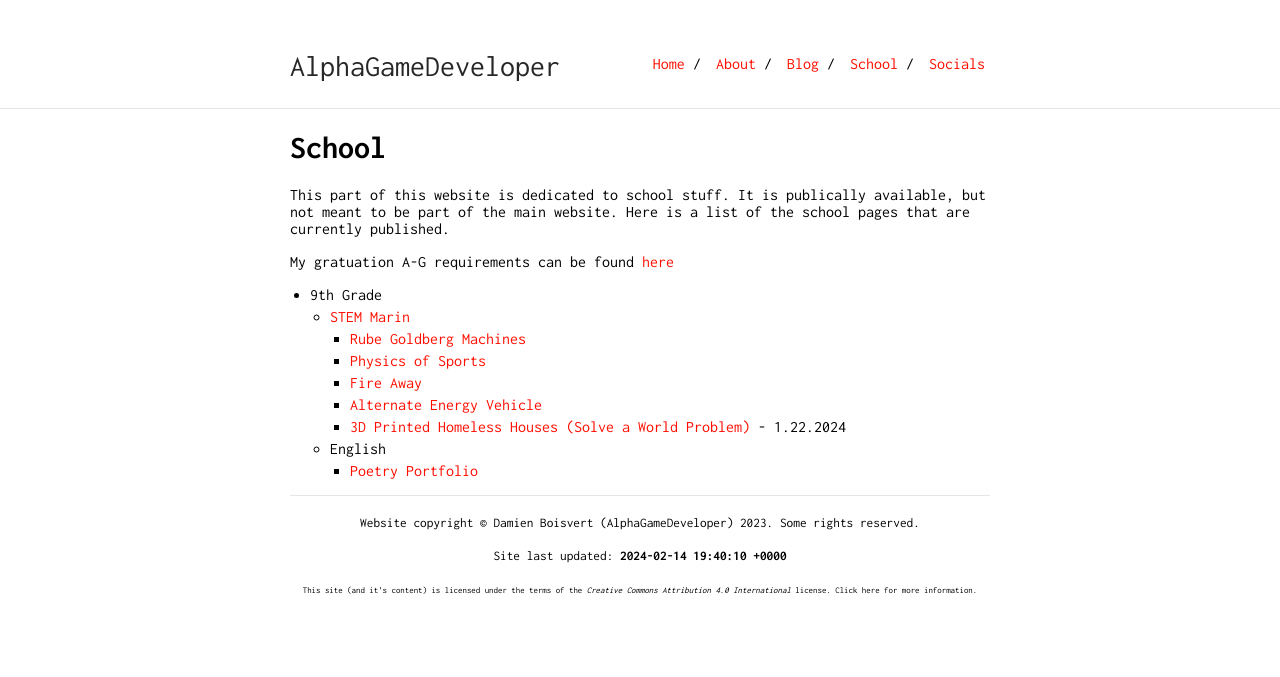
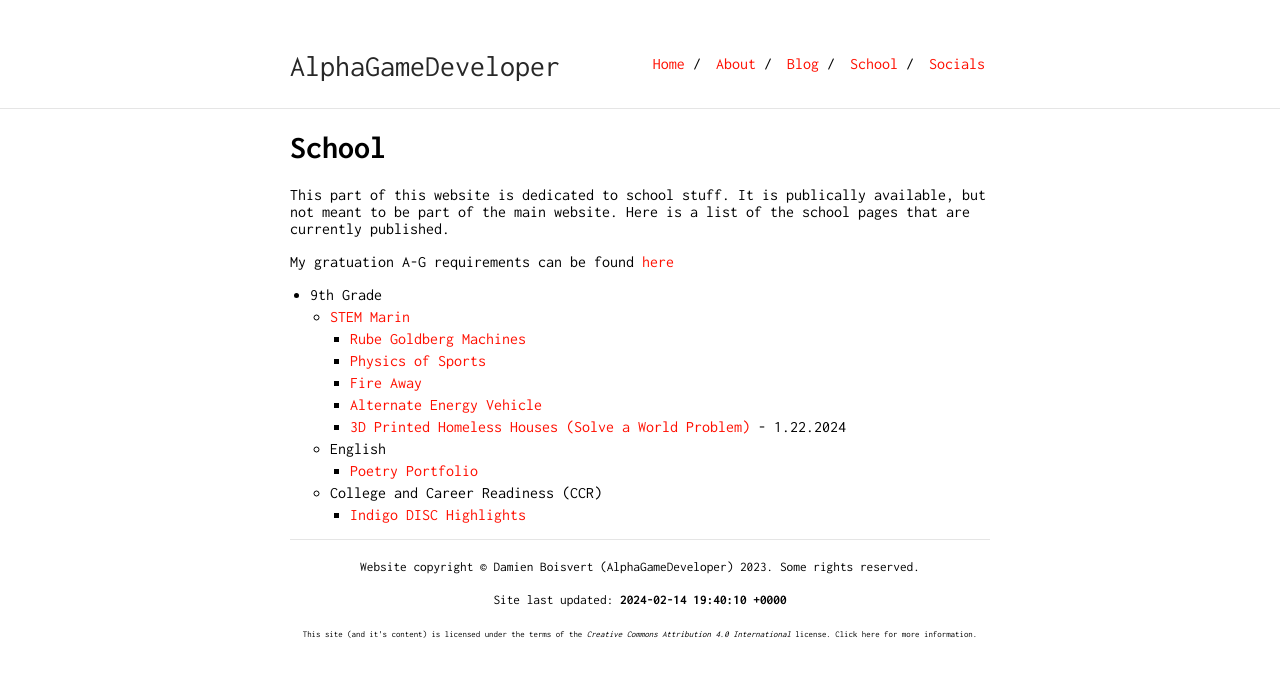
Before and after one commit to AlphaGameDeveloper/AlphaGame.dev, a Jekyll site: the page built from pages/school.md, in a window 1280 px wide. Shown: the top 677 px of the page. Built offline with Jekyll 4.4.1, drawn with Linux system fonts in a browser that asks for light colours.

Commit message:
Add CCR DISC score to the school index page

```diff
--- a/pages/school.md
+++ b/pages/school.md
@@ -16,3 +16,5 @@ My gratuation A-G requirements can be found [here](/school/graduation)
         - [3D Printed Homeless Houses (Solve a World Problem)](/school/9/3dhomelesshouse) - 1.22.2024
     - English
         - [Poetry Portfolio](/school/9/poetryportfolio/)
+    - College and Career Readiness (CCR)
+        - [Indigo DISC Highlights](/school/9/disc-highlights/)
```
